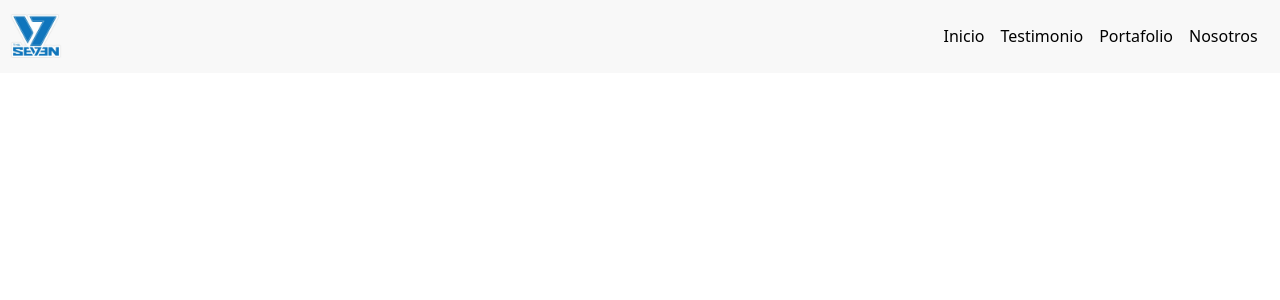
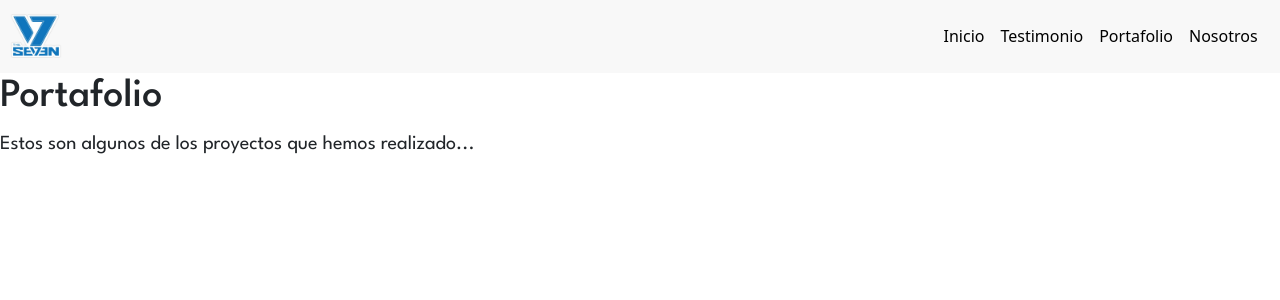
Before and after one commit to jeferson-sal/-Lenguaje3, a React (Create React App) app: page /Portafolio in a window 1280 px wide. Shown: the top 300 px of the page. Built offline with nearby package versions, Linux system fonts and the light colour scheme.

Commit message:
creacion de componentes, para que se abran en pestaña completa.

```diff
--- a/src/App.js
+++ b/src/App.js
@@ -2,7 +2,9 @@ import './App.css';
 import { BrowserRouter as Router, Routes, Route } from 'react-router-dom';
 import Home from './components/pages/Home';
 import Navbar from './components/Navbar';
-
+import Testimonio from './components/Testimonio';
+import Portafolio from './components/Portafolio';
+import Nosotros from './components/Nosotros';
 
 function App() {
   return (
@@ -10,7 +12,10 @@ function App() {
    <Router>
       <Navbar/>
     <Routes>
-      <Route path='/' exact Component={Home}/>
+      <Route path='/' element ={<Home/>}/>
+      <Route path='/Testimonio' element={<Testimonio/>}/>
+      <Route path='/Portafolio' element={<Portafolio/>}/>
+      <Route path='/Nosotros' element={<Nosotros/>}/>
     </Routes>
  </Router>
     </>
--- a/src/components/Navbar.js
+++ b/src/components/Navbar.js
@@ -1,6 +1,7 @@
 import React, {useState} from 'react'
 import './Navbar.css'
 import Hamburguesa from './Hamburguesa.js';
+import { Link } from 'react-router-dom';
 
 function Navbar () {
   const [clicked,setclicked] = useState(false)
@@ -9,16 +10,19 @@ function Navbar () {
      setclicked(!clicked);
   };
 
+  const closeMenu = () => {
+    setclicked(false); // Cierra el menú siempre al hacer click en un link
+};
 
     return(
        <>
       <nav className='nav'>
      <img className='logo'src='../logo.jpg' alt= 'logo'/>
       <div className={`links ${clicked ? 'active' : ''}`}>
-        <a className='alink' onClick={handleClick} href='/'>Inicio</a>
-        <a className='alink' onClick={handleClick} href='/'>Testimonio</a>
-        <a className='alink' onClick={handleClick} href='/'>Portafolio</a>
-        <a className='alink' onClick={handleClick} href='/'>Nosotros</a>
+        <Link className='alink' onClick={closeMenu} to='/'>Inicio</Link>
+        <Link className='alink' onClick={closeMenu} to='/Testimonio'>Testimonio</Link>
+        <Link className='alink' onClick={closeMenu} to='/Portafolio'>Portafolio</Link>
+        <Link className='alink' onClick={closeMenu} to='/Nosotros'>Nosotros</Link>
       </div>
 
       <div className='ocultar'>
--- /dev/null
+++ b/src/components/Nosotros.js
@@ -0,0 +1,12 @@
+import React from 'react'
+
+const Nosotros = () => {
+  return (
+    <div>
+    <h1>Nosotros</h1>
+    <p>Conoce más sobre nuestro equipo y nuestra historia...</p>
+</div>
+  )
+}
+
+export default Nosotros
--- /dev/null
+++ b/src/components/Portafolio.js
@@ -0,0 +1,12 @@
+import React from 'react'
+
+const Portafolio = () => {
+  return (
+    <div>
+    <h1>Portafolio</h1>
+    <p>Estos son algunos de los proyectos que hemos realizado...</p>
+</div>
+  )
+}
+
+export default Portafolio
--- /dev/null
+++ b/src/components/Testimonio.js
@@ -0,0 +1,12 @@
+import React from 'react'
+
+const Testimonio = () => {
+  return (
+    <div>
+            <h1>Testimonios</h1>
+            <p>Estos son algunos testimonios de nuestros clientes...</p>
+        </div>
+  )
+}
+
+export default Testimonio
```
Also changed, not shown: src/components/Nosotros.css (added), src/components/Portafolio.css (added), src/components/Testimonio.css (added).
